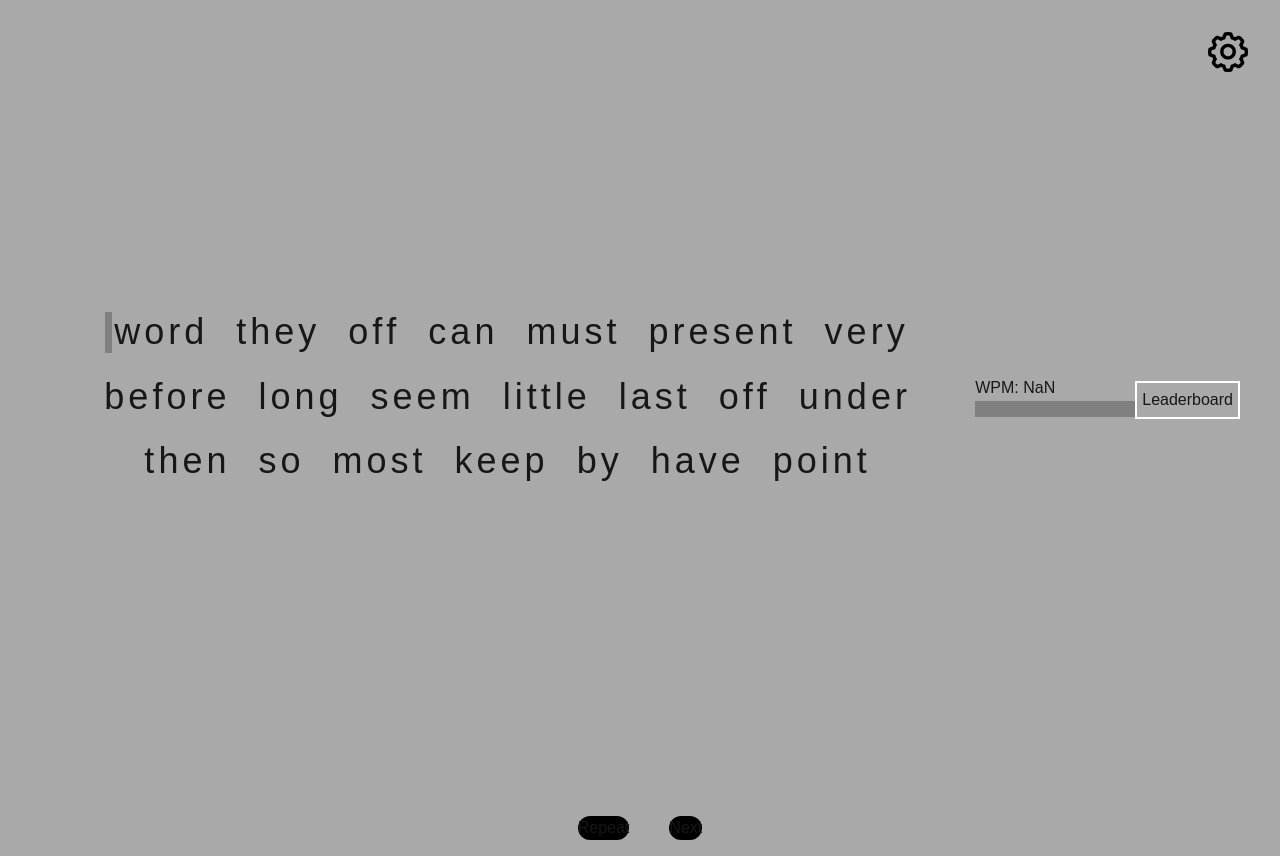
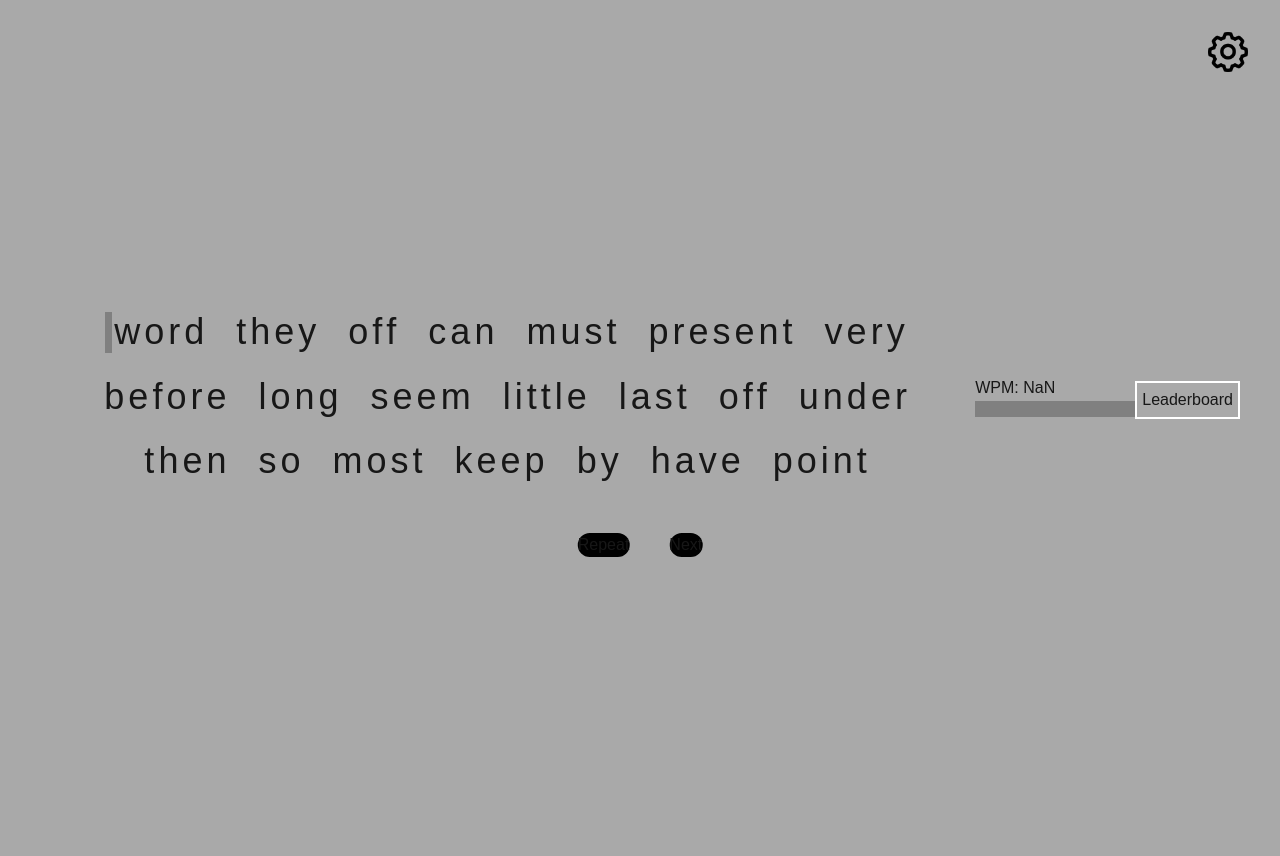
Before and after one commit to AnoyingWaffle66/typing_game, a Next.js app in the folder typing_thing/: page / in a window 1280 px wide. After the commit the page ends 800 px from the top, so only its background shows below. Built offline with nearby package versions, Linux system fonts and the light colour scheme.

Commit message:
fixed position of buttons

```diff
--- a/typing_thing/app/page.tsx
+++ b/typing_thing/app/page.tsx
@@ -81,16 +81,11 @@ export default function Home() {
           <Countdown />
           <LeaderboardButton />
         </div>
-
-      </div>
-      <div className="flex flex-col items-center">
-        <div className="absolute w-auto ml-5 mr-5 p-4 flex gap-10">
+        <div className="absolute top-2/3 left-1/2 transform -translate-x-1/2 flex gap-10 justify-center">
           <RepeatButton toExecute={onRepeat} />
           <NextButton />
         </div>
       </div>
-
-
     </>
   )
 }
--- a/typing_thing/components/Button.tsx
+++ b/typing_thing/components/Button.tsx
@@ -38,7 +38,7 @@ export function RepeatButton( { toExecute }: { toExecute: () => void } ) {
     )
 }
 
-export function NextButton( ){
+export function NextButton(){
     return(
         <>
             <button className="button button:hover button:active">
```
Also changed, not shown: typing_thing/components/Words.tsx (+6 -6 lines).
